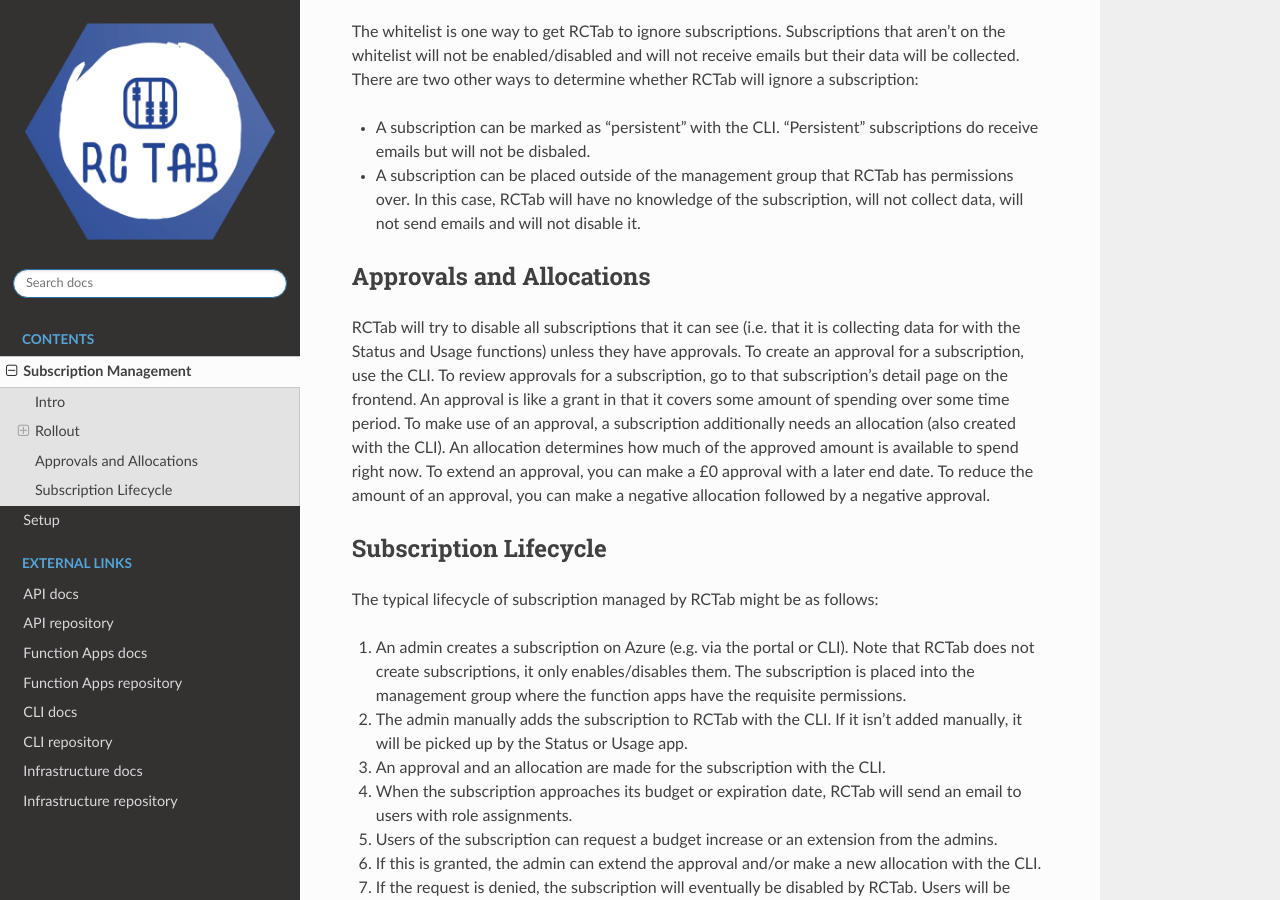
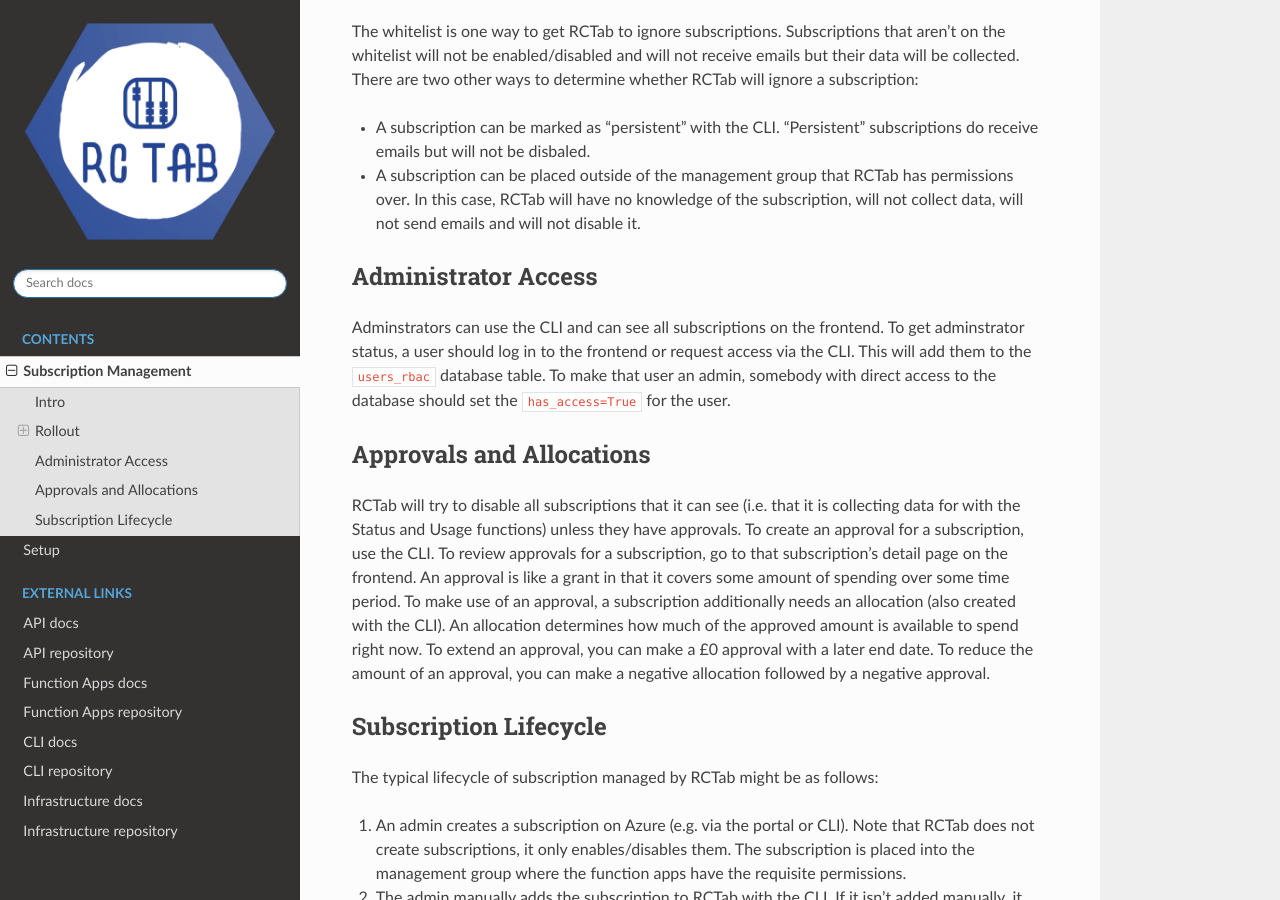
Before and after one commit to alan-turing-institute/RCTab, a Sphinx documentation site: the page built from docs/content/management.rst, in a window 1280 px wide and 900 px high, scrolled down 906 px. Built offline with Sphinx 7.4.7 and the Read the Docs theme 2.0.0, drawn with Linux system fonts in a browser that asks for light colours.

Commit message:
Appointing admins

```diff
--- a/docs/content/management.rst
+++ b/docs/content/management.rst
@@ -39,6 +39,14 @@ There are two other ways to determine whether RCTab will ignore a subscription:
 * A subscription can be placed outside of the management group that RCTab has permissions over.
   In this case, RCTab will have no knowledge of the subscription, will not collect data, will not send emails and will not disable it.
 
+Administrator Access
+++++++++++++++++++++
+
+Adminstrators can use the CLI and can see all subscriptions on the frontend.
+To get adminstrator status, a user should log in to the frontend or request access via the CLI.
+This will add them to the ``users_rbac`` database table.
+To make that user an admin, somebody with direct access to the database should set the ``has_access=True`` for the user.
+
 Approvals and Allocations
 +++++++++++++++++++++++++
 
--- a/docs/x.rst
+++ /dev/null
@@ -1,4 +0,0 @@
-X
-+
-
-Some text
```
